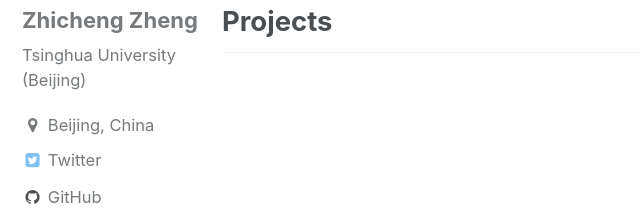
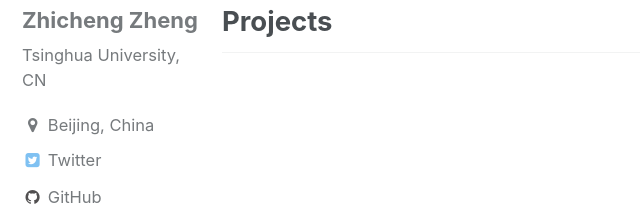
Before and after one commit to zzcnewly/zzcnewly.github.io, a plain HTML site: page index.html in a window 1280 px wide. Shown: the part 410-627 px from the top of the page, 0-640 px from the left. Drawn offline with Linux system fonts and the light colour scheme.

Commit message:
html+materials2

```diff
--- a/index.html
+++ b/index.html
@@ -175,7 +175,7 @@
     <h3 class="author__name" itemprop="name">Zhicheng Zheng</h3>
 
       <p class="author__bio" itemprop="description">
-        Tsinghua University (Beijing)
+        Tsinghua University, CN
       </p>
 
   </div>
```
